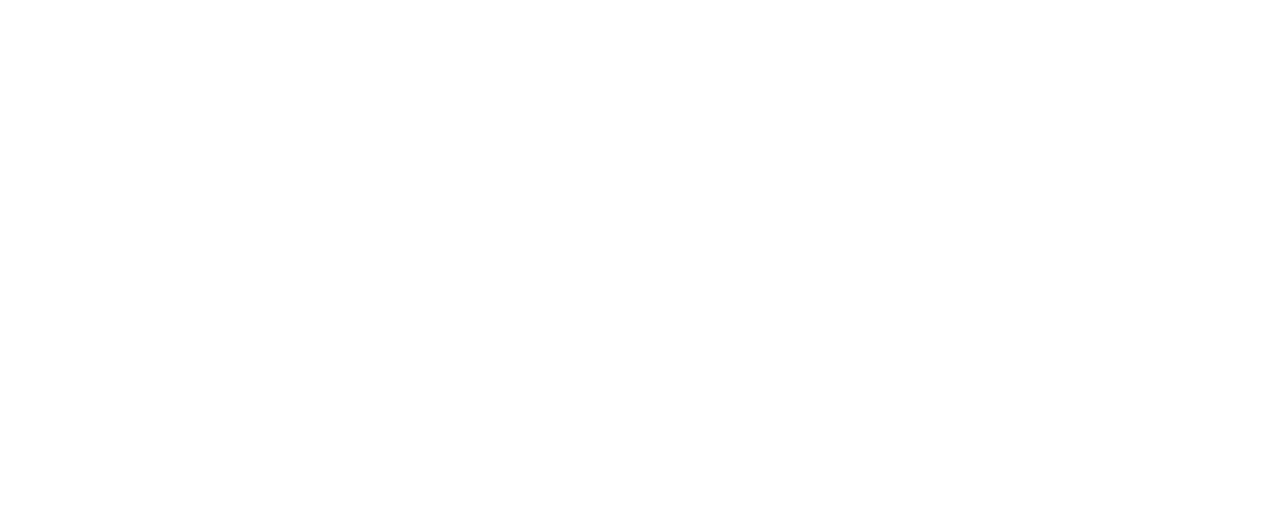
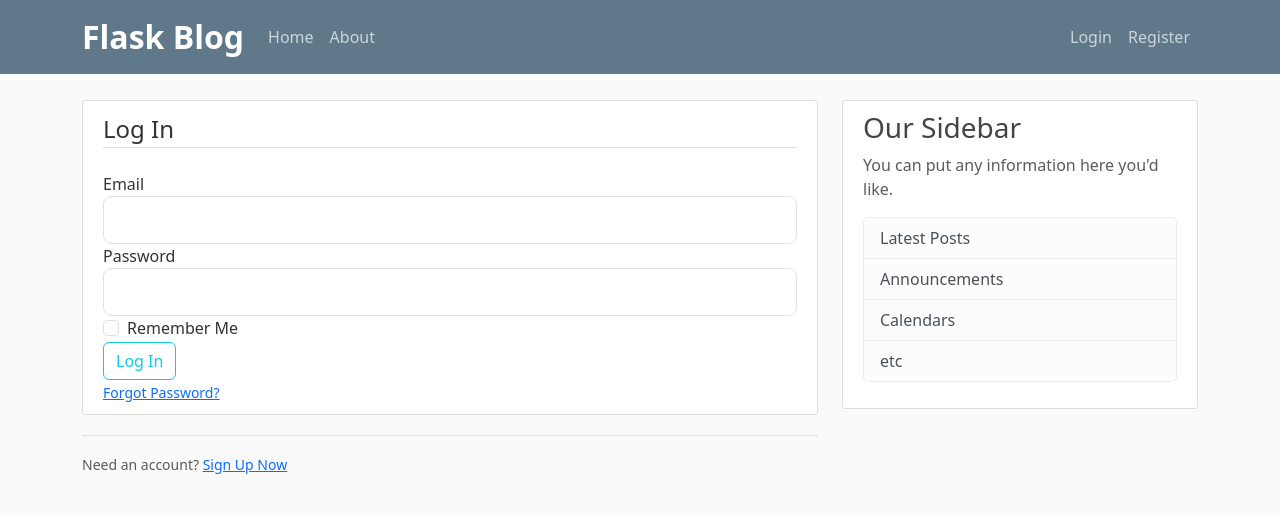
Before and after one commit to sanaa9012/BlogItOut, a Flask app: page /login in a window 1280 px wide. Before the commit the part shown is empty. Shown: the top 513 px of the page. Run offline with Flask 3, Linux system fonts and the light colour scheme.

Commit message:
login-signup

```diff
--- a/blog.py
+++ b/blog.py
@@ -1,9 +1,23 @@
 from flask import Flask, render_template, url_for, flash, redirect
+from flask_sqlalchemy import SQLAlchemy
 from forms import RegistrationForm, LoginForm
 
 app = Flask(__name__)
 
 app.config['SECRET_KEY'] = '0dc581f85e5eeab7328bd4f3bfe37ad4'
+app.config['SQLALCHEMY_DATABASE_URI'] = 'sqlite:///site.db'
+
+db = SQLAlchemy(app)
+
+class User(db.Model):
+    id = db.Column(db.Integer, primary_key = True)
+    username = db.Column(db.String(20), unique = True, nullable = True)
+    email = db.Column(db.String(120), unique = True, nullable = False)
+    image_file = db.Column(db.String(20), nullable = False, default = 'default.jpg')
+    password = db.Column(db.String(60), nullable = False)
+
+    def __repr__(self):
+        return f"User('{self.username}', '{self.email}', '{self.image_file}')"
 
 posts = [
     {
@@ -26,7 +40,7 @@ def home():
     return render_template('home.html' , posts=posts)
 
 @app.route("/about")
-def patient():
+def about():
     return render_template('about.html', title='About')
 
 @app.route("/register", methods=['GET', 'POST'])
@@ -37,9 +51,15 @@ def register():
         return redirect(url_for('home'))
     return render_template('register.html', title='Register', form=form)
 
-@app.route("/login")
+@app.route("/login", methods=['GET', 'POST'])
 def login():
     form = LoginForm()
+    if form.validate_on_submit():
+        if form.email.data == 'admin@blog.com' and form.password.data == 'password':
+            flash('You have been Logged in!', 'success')
+            return redirect(url_for('home'))
+        else:
+            flash('Login Unsuccessful. Please check Username and Password', 'danger')
     return render_template('login.html', title='LogIn', form=form)
 
 if __name__ == '__main__':
--- a/static/main.css
+++ b/static/main.css
@@ -10,6 +10,11 @@ body {
 
   .bg-steel {
     background-color: #5f788a;
+  }
+
+  .navbar-brand{
+    font-weight: 700;
+    font-size: 2rem;
   }
 
   .site-header .navbar-nav .nav-link {
@@ -78,3 +83,13 @@ body {
   .account-heading {
     font-size: 2.5rem;
   }
+
+  .collapse{
+    display: flex;
+    justify-content: space-between;
+    align-items: center;
+  }
+
+  .row{
+    margin-top: 100px;
+  }
--- a/templates/layout.html
+++ b/templates/layout.html
@@ -34,13 +34,13 @@
           </button>
           <div class="collapse navbar-collapse" id="navbarToggle">
             <div class="navbar-nav mr-auto">
-              <a class="nav-item nav-link" href="/">Home</a>
-              <a class="nav-item nav-link" href="/about">About</a>
+              <a class="nav-item nav-link" href="{{ url_for('home') }}">Home</a>
+              <a class="nav-item nav-link" href="{{ url_for('about') }}">About</a>
             </div>
             <!-- Navbar Right Side -->
             <div class="navbar-nav">
-              <a class="nav-item nav-link" href="/login">Login</a>
-              <a class="nav-item nav-link" href="/register">Register</a>
+              <a class="nav-item nav-link" href="{{ url_for('login') }}">Login</a>
+              <a class="nav-item nav-link" href="{{ url_for('register') }}">Register</a>
             </div>
           </div>
         </div>
@@ -49,6 +49,15 @@
     <main role="main" class="container">
         <div class="row">
           <div class="col-md-8">
+            {% with messages = get_flashed_messages(with_categories=true) %}
+              {% if messages %}
+                {% for category, message in messages %}
+                  <div class="alert alert-{{ category }}">
+                    {{ message }}
+                  </div>
+                {% endfor %}
+              {% endif %}
+            {% endwith %}
             {% block content %}{% endblock %}
           </div>
           <div class="col-md-4">
--- a/templates/login.html
+++ b/templates/login.html
@@ -0,0 +1,53 @@
+{% extends "layout.html" %}
+
+{% block content %}
+    <div class="content-section">
+        <form method="POST" action="">
+            {{ form.hidden_tag() }}
+            <fieldset class="form-group">
+                <legend class="border-bottom mb-4">Log In</legend>
+                <div class="form-group">
+                    {{ form.email.label(class="form-control-label") }}
+                    {% if form.email.errors %}
+                        {{ form.email(class="form-control form-control-lg is-invalid") }}
+                            <div class="is-invalid">
+                                {% for error in form.email.errors %}
+                                    <span>{{ error }}</span>
+                                {% endfor %}
+                            </div>
+                        {% else %}
+                            {{ form.email(class="form-control form-control-lg") }}
+                        {% endif %}
+                </div>
+                <div class="form-group">
+                    {{ form.password.label(class="form-control-label") }}
+                    {% if form.password.errors %}
+                        {{ form.password(class="form-control form-control-lg is-invalid") }}
+                            <div class="is-invalid">
+                                {% for error in form.password.errors %}
+                                    <span>{{ error }}</span>
+                                {% endfor %}
+                            </div>
+                        {% else %}
+                            {{ form.password(class="form-control form-control-lg") }}
+                        {% endif %}
+                </div>
+                <div class="form-check">
+                    {{ form.remember(class="form-check-input") }}
+                    {{ form.remember.label(class="form-check-label") }}
+                </div>
+                <div class="form-group">
+                    {{ form.submit(class="btn btn-outline-info") }}
+                </div>
+                <small class="text-muted ml-2">
+                    <a href="#">Forgot Password?</a>
+                </small>
+            </fieldset>
+        </form>
+    </div>
+    <div class="border-top pt-3">
+        <small class="text-muted">
+            Need an account? <a class="ml-2" href="{{ url_for('register') }}">Sign Up Now</a>
+        </small>
+    </div>
+{% endblock content %}
```
Also changed, not shown: templates/register.html (+41 -4 lines).
